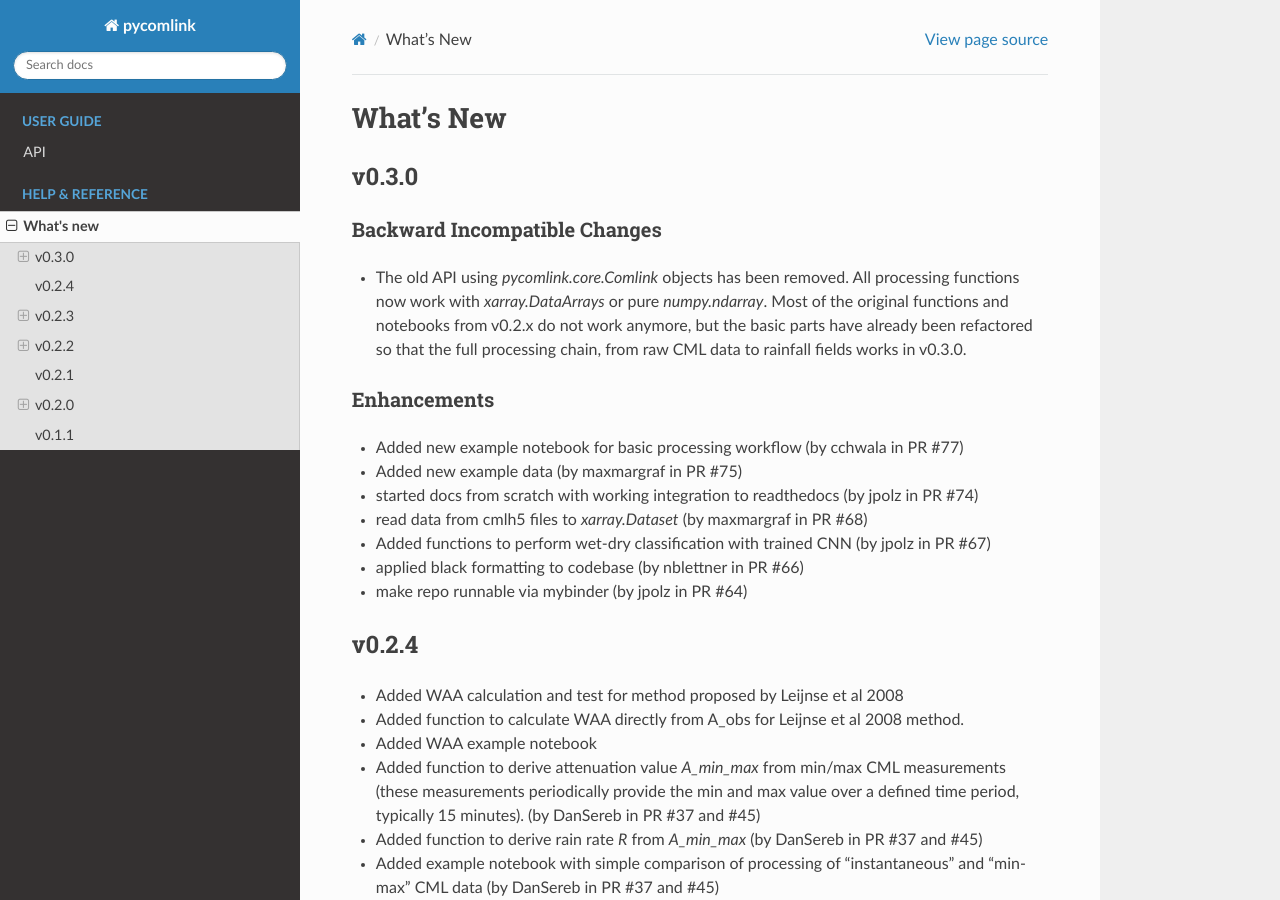
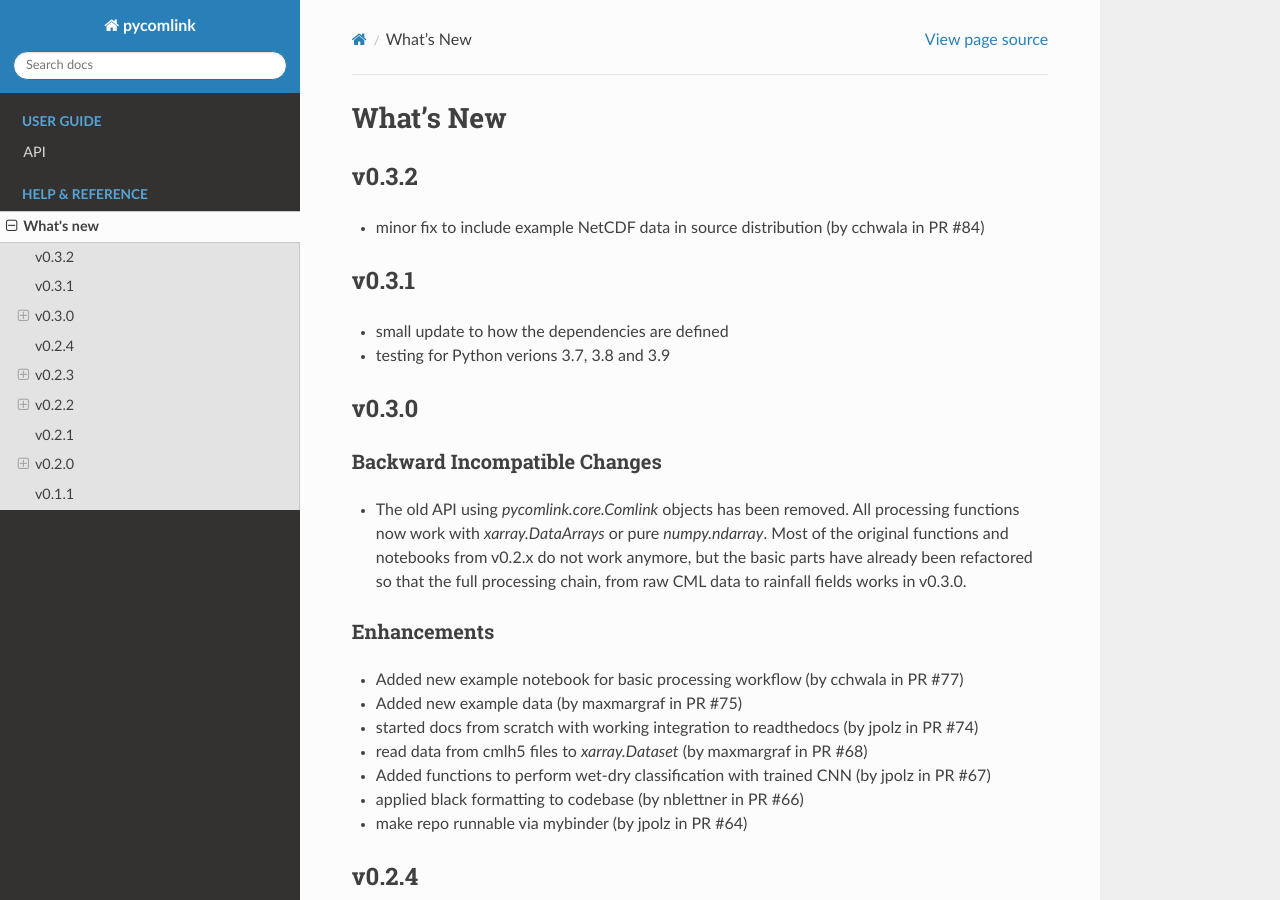
Before and after one commit to pycomlink/pycomlink, a Sphinx documentation site: the page built from docs/whats-new.rst, in a window 1280 px wide and 900 px high. Built offline with Sphinx 7.4.7 and the Read the Docs theme 2.0.0, drawn with Linux system fonts in a browser that asks for light colours.

Commit message:
update whats-new.rst

```diff
--- a/docs/whats-new.rst
+++ b/docs/whats-new.rst
@@ -1,6 +1,19 @@
 **********************
 What's New
 **********************
+
+v0.3.2
+------
+
+* minor fix to include example NetCDF data in source distribution (by cchwala in PR #84)
+
+
+v0.3.1
+------
+
+* small update to how the dependencies are defined
+* testing for Python verions 3.7, 3.8 and 3.9
+
 
 v0.3.0
 ------
```
